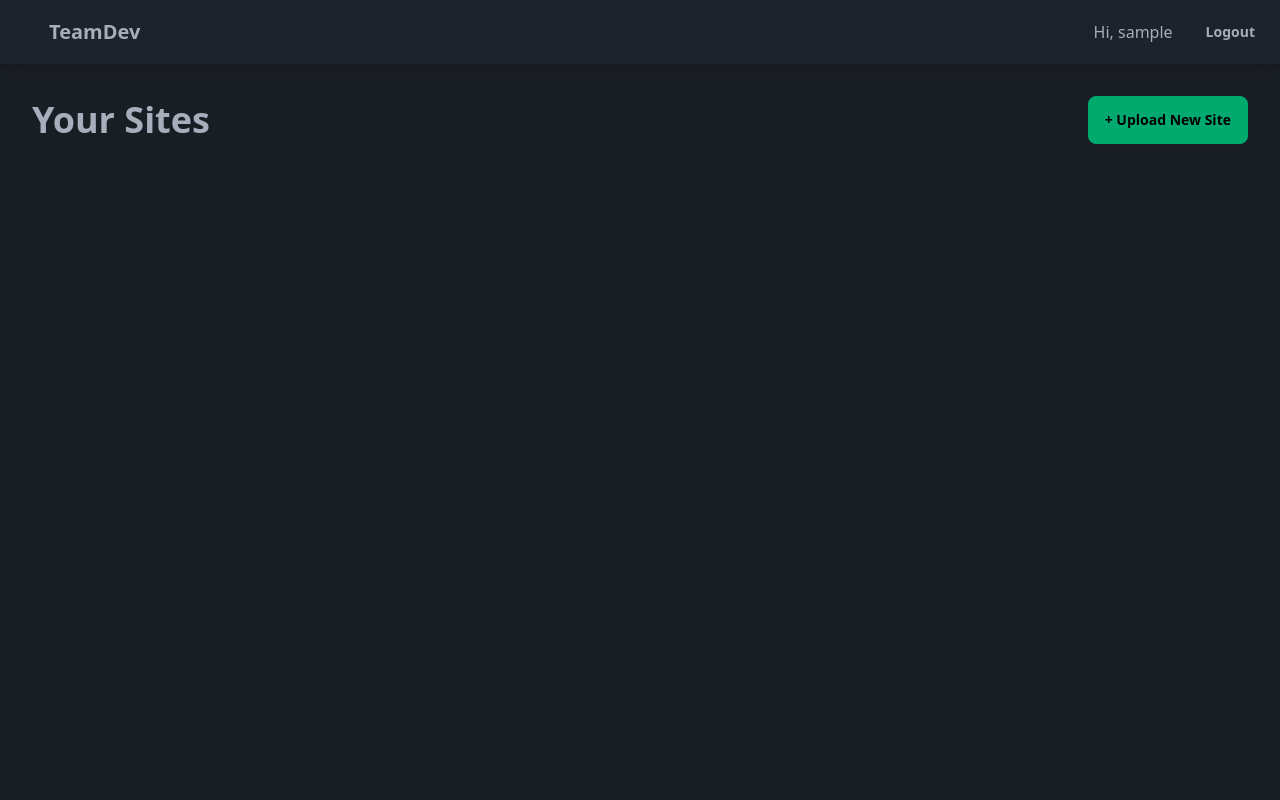
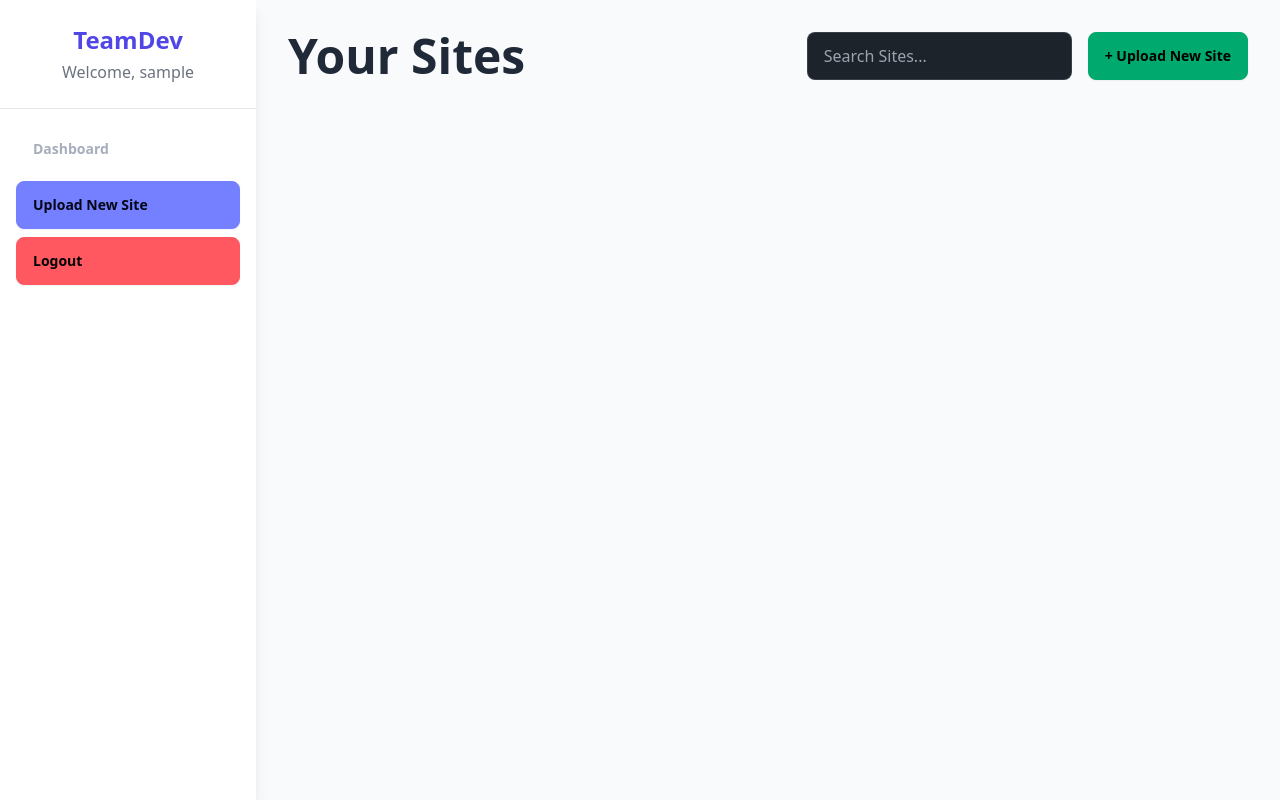
Before and after one commit to justfortestingnothibghere/Notify, a Flask app: page /dashboard in a window 1280 px wide. Run offline with Flask 3, Linux system fonts and the light colour scheme; the visitor is signed in with stand-in values (Sample User, id 1); some libraries are stand-ins or nearby versions.

Commit message:
Update dashboard.html

```diff
--- a/templates/dashboard.html
+++ b/templates/dashboard.html
@@ -1,33 +1,53 @@
 {% extends "base.html" %}
 {% block content %}
-<div class="navbar bg-base-100 shadow-lg">
-  <div class="flex-1 px-6">
-    <a href="/" class="btn btn-ghost text-xl">TeamDev</a>
+<div class="flex flex-col md:flex-row min-h-screen bg-gray-50">
+  <!-- Sidebar -->
+  <div class="w-full md:w-64 bg-white shadow-lg">
+    <div class="p-6 text-center border-b">
+      <h2 class="text-2xl font-bold text-indigo-600">TeamDev</h2>
+      <p class="text-gray-500 mt-1">Welcome, {{ username }}</p>
     </div>
-  <div class="flex-none">
-    <span class="mr-4">Hi, {{ username }}</span>
-    <a href="/auth/logout" class="btn btn-ghost">Logout</a>
+    <nav class="p-4 space-y-2">
+      <a href="/dashboard" class="btn btn-ghost w-full justify-start">Dashboard</a>
+      <a href="/dashboard/upload" class="btn btn-primary w-full justify-start">Upload New Site</a>
+      <a href="/auth/logout" class="btn btn-error w-full justify-start">Logout</a>
+    </nav>
+  </div>
+
+  <!-- Main Content -->
+  <div class="flex-1 p-8">
+    <div class="flex flex-col md:flex-row justify-between items-center mb-6">
+      <h1 class="text-5xl font-bold text-gray-800 mb-4 md:mb-0">Your Sites</h1>
+      <div class="flex gap-4">
+        <input type="text" placeholder="Search Sites..." id="searchSites" class="input input-bordered" />
+        <a href="/dashboard/upload" class="btn btn-success">+ Upload New Site</a>
       </div>
     </div>
 
-<div class="container mx-auto p-8">
-  <div class="flex justify-between items-center mb-8">
-    <h1 class="text-4xl font-bold">Your Sites</h1>
-    <a href="/dashboard/upload" class="btn btn-success">+ Upload New Site</a>
-  </div>
-
+    <!-- Sites Grid -->
     <div class="grid gap-6 md:grid-cols-2 lg:grid-cols-3">
       {% for site in sites %}
-    <div class="card bg-base-100 shadow-xl">
+      <div class="card bg-white shadow-xl hover:shadow-2xl transition-shadow duration-300 border rounded-lg">
         <div class="card-body">
-        <h2 class="card-title">{{ site.sitename }}</h2>
-        <p><a href="https://{{ site.sitename }}.{{ DOMAIN }}" target="_blank" class="link link-primary">
+          <div class="flex justify-between items-start">
+            <h2 class="card-title text-2xl font-semibold">{{ site.sitename }}</h2>
+            <span class="badge {{ 'badge-success' if not site.paused else 'badge-error' }}">
+              {{ 'Live' if not site.paused else 'Paused' }}
+            </span>
+          </div>
+          <p class="text-indigo-600 hover:underline">
+            <a href="https://{{ site.sitename }}.{{ DOMAIN }}" target="_blank">
               {{ site.sitename }}.{{ DOMAIN }}
-        </a></p>
-        <div class="card-actions justify-end mt-4">
+            </a>
+          </p>
+          <p class="text-gray-500 text-sm mt-1">Uploaded on: {{ site.uploaded_at.strftime('%b %d, %Y') }}</p>
+          <p class="text-gray-500 text-sm mt-1">Traffic: {{ site.traffic or 0 }} visits</p>
+
+          <div class="card-actions justify-end mt-4 flex flex-wrap gap-2">
+            <a href="/dashboard/edit/{{ site.sitename }}" class="btn btn-outline btn-sm">Edit</a>
             <form method="post" action="/dashboard/toggle/{{ site.sitename }}" class="inline">
-            <button class="btn btn-sm {{ 'btn-error' if not site.paused else 'btn-success' }}">
-              {{ 'Paused' if site.paused else 'Live' }}
+              <button class="btn btn-sm {{ 'btn-error' if site.paused else 'btn-success' }}">
+                {{ 'Resume' if site.paused else 'Pause' }}
               </button>
             </form>
             <form method="post" action="/dashboard/delete/{{ site.sitename }}" onsubmit="return confirm('Delete forever?')">
@@ -39,4 +59,17 @@
       {% endfor %}
     </div>
   </div>
+</div>
+
+<script>
+  // Simple search filter
+  const searchInput = document.getElementById('searchSites');
+  searchInput.addEventListener('input', function() {
+    const filter = this.value.toLowerCase();
+    document.querySelectorAll('.card').forEach(card => {
+      const title = card.querySelector('.card-title').innerText.toLowerCase();
+      card.style.display = title.includes(filter) ? '' : 'none';
+    });
+  });
+</script>
 {% endblock %}
```
Lines whose indentation alone changed are shown as unchanged.
